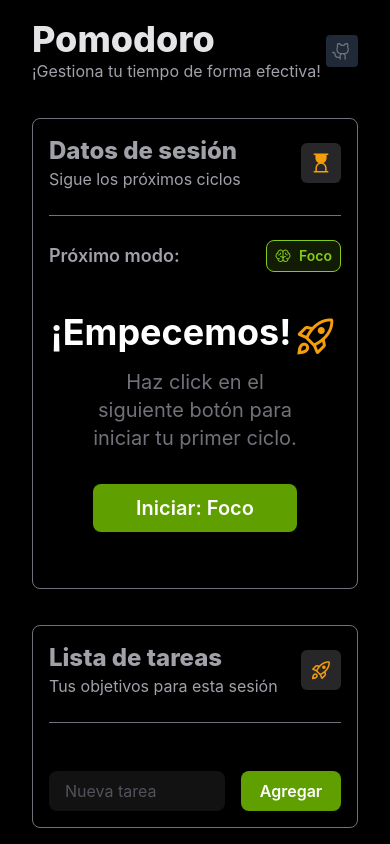
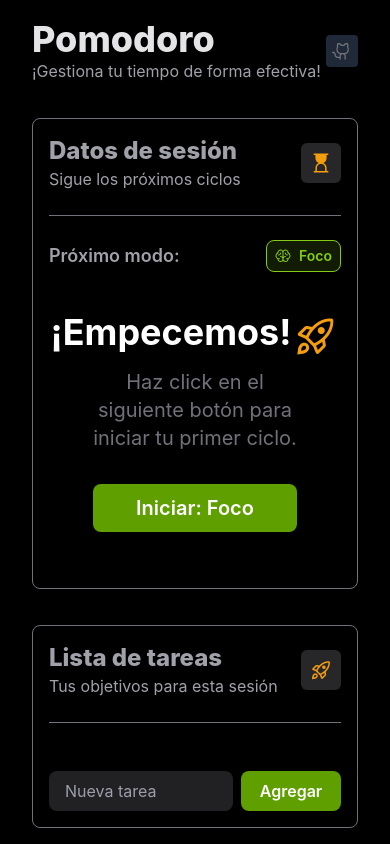
Before and after one commit to SalvasDev/pomodoro-app, a React (Vite) app: page / in a window 390 px wide. Built offline with nearby package versions, Linux system fonts and the light colour scheme.

Commit message:
Commit fixing margin top for mobil

```diff
--- a/src/components/AddTasks.jsx
+++ b/src/components/AddTasks.jsx
@@ -38,13 +38,13 @@ const AddTasks = () => {
 
   return (
     <>
-      <form onSubmit={handleSubmit} className="flex flex-row gap-4 w-full h-10 justify-between max-w-150 items-center mt-6">
+      <form onSubmit={handleSubmit} className="flex flex-row gap-2 w-full h-10 justify-between max-w-150 items-center mt-6">
         <input
           name='description'
           placeholder="Nueva tarea"
           onChange={handleChange}
           value={task.description}
-          className="w-10/12 h-full rounded-lg p-4 placeholder:text-[#52525B]"
+          className="w-10/12 h-full rounded-lg p-4 bg-[#212123] placeholder:text-[#9d9dac]"
         />
         <button
           type="submit"
--- a/src/components/Timer.jsx
+++ b/src/components/Timer.jsx
@@ -8,6 +8,9 @@ const Timer = ({ duration, handleShowMessage, session }) => {
   const [progress, setProgress] = useState(0);
   const [isPaused, setIsPaused] = useState(false)
   const dispatch = useDispatch()
+
+  const sound = new Audio('/sound.wav');
+
 
   useEffect(()=>{
       if(session === 'Final') {
@@ -21,6 +24,7 @@ const Timer = ({ duration, handleShowMessage, session }) => {
       setTimeLeft((prev) => {
         if (prev <= 0) {
           clearInterval(interval);
+          sound.play();
           setTimeout(() => handleShowMessage(), 0);
           return 0;
         }
```
Also changed, not shown: src/components/SessionDetails.jsx (line endings or trailing spaces), 1 other file (tests, documents, lock files or other folders).
